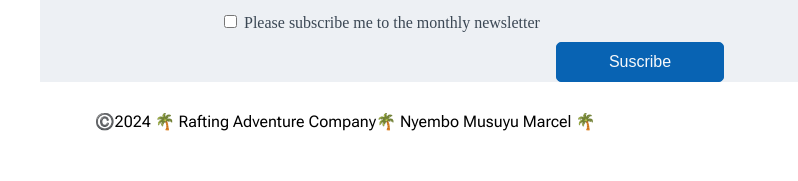
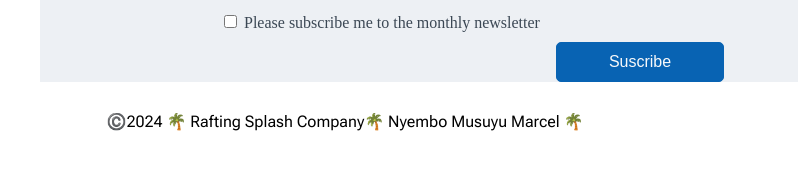
Before and after one commit to MarcelMusuyu/Wdd130, a plain HTML site: page wwr/contact.html in a window 1280 px wide. Shown: the part 2594-2775 px from the top of the page, 0-798 px from the left. Drawn offline with Linux system fonts and the light colour scheme.

Commit message:
Update contact.html

```diff
--- a/wwr/contact.html
+++ b/wwr/contact.html
@@ -202,7 +202,7 @@
         </section>
     </main>
     <footer>
-        <p>©️2024 🌴 Rafting Adventure Company🌴 Nyembo Musuyu Marcel 🌴 </p>
+        <p>©️2024 🌴 Rafting Splash Company🌴 Nyembo Musuyu Marcel 🌴 </p>
         <nav class="socialliknks">
             <a href="https://facebook.com">
                 <img src="images/facebook.webp" alt="facebook">
```
